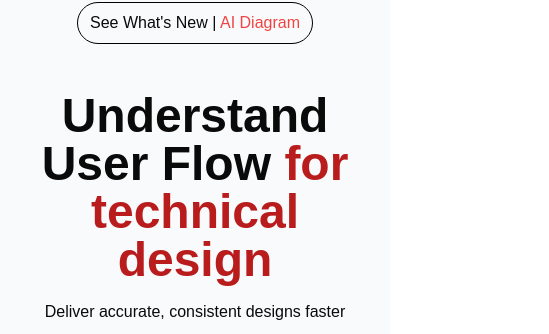
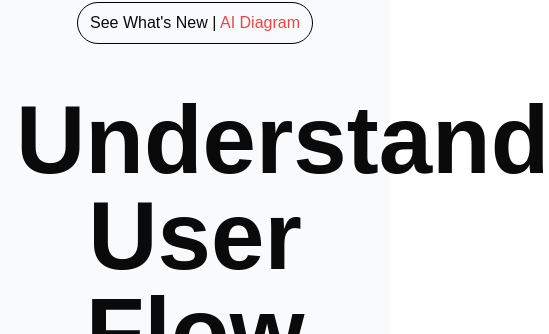
Before and after one commit to Dhruba2004/rubber, a Next.js app: page / in a window 390 px wide. Shown: the part 145-479 px from the top of the page, 549 px wide, since content can reach past the window. Built offline with nearby package versions, Linux system fonts and the light colour scheme; no server answers.

Commit message:
fix : some random layout fix

```diff
--- a/src/app/(routes)/dashboard/_components/Sidenav.tsx
+++ b/src/app/(routes)/dashboard/_components/Sidenav.tsx
@@ -1,16 +1,11 @@
 import React from "react";
 
-import {
-  Popover,
-  PopoverContent,
-  PopoverTrigger,
-} from "@/components/ui/popover"
 import SidenavTopSection from "./SidenavTopSection";
 
 const Sidenav = () => {
 
   return (
-    <div className="bg-gray-100 h-screen fixed w-72 border-r p-6">
+    <div className="bg-gray-100 dark:bg-blue-900 h-screen fixed w-72 border-r p-6">
       <SidenavTopSection/>
     </div>
   );
--- a/src/app/_components/Hero.tsx
+++ b/src/app/_components/Hero.tsx
@@ -10,7 +10,7 @@ const Hero = () => {
 
       <div className="mx-auto max-w-screen-xl px-4 py-32 lg:flex lg:h-screen lg:items-center mb-[5rem]">
         <div className="mx-auto max-w-xl text-center">
-          <h1 className="text-5xl font-extrabold sm:text-4xl">
+          <h1 className="text-8xl font-extrabold sm:text-4xl">
             Understand User Flow
             <strong className="font-extrabold text-red-700 sm:block">
               {" "}
```
